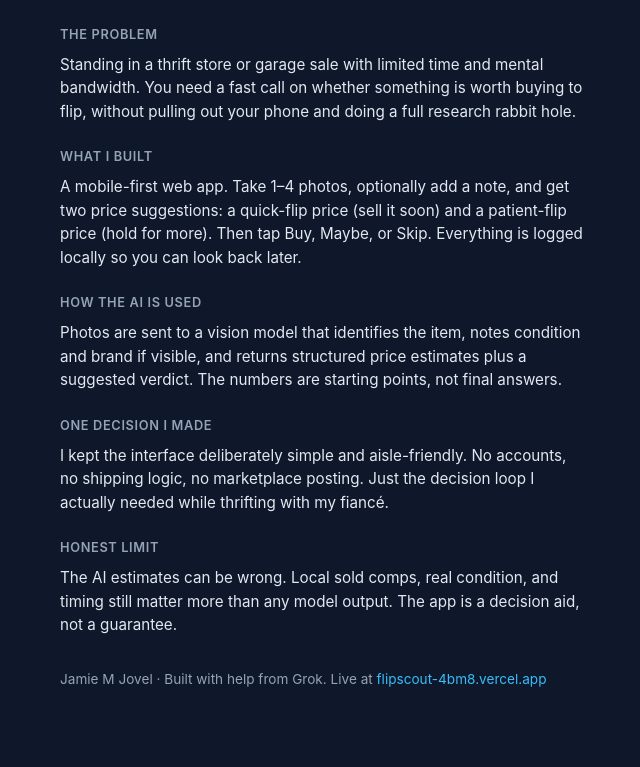
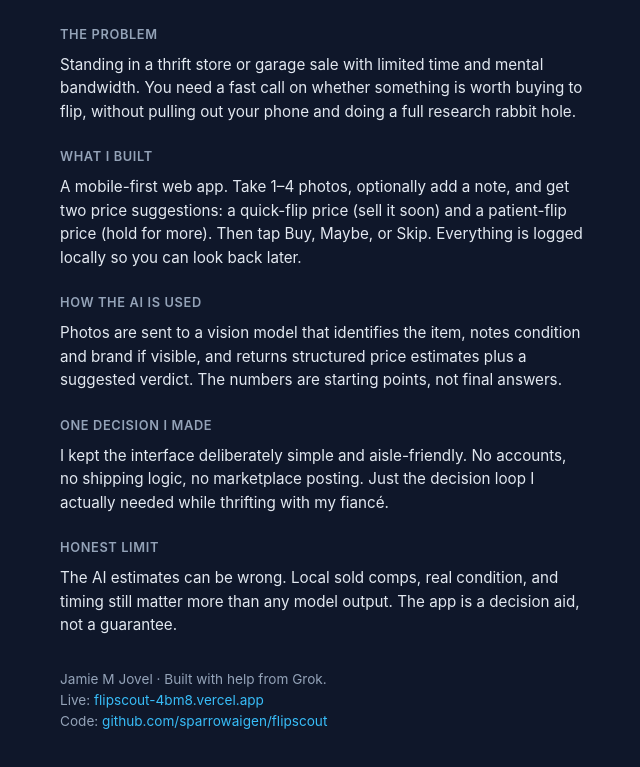
Before and after one commit to sparrowaigen/flipscout, a website: page how.html in a window 1280 px wide. Shown: the part 137-904 px from the top of the page, without its empty margins (316-956 px from the left). Before the commit the page ends 879 px from the top, so only its background shows below. Drawn offline with Linux system fonts and the light colour scheme.

Commit message:
Add GitHub repo link to How I built this page

```diff
--- a/how.html
+++ b/how.html
@@ -55,7 +55,9 @@
   <p>The AI estimates can be wrong. Local sold comps, real condition, and timing still matter more than any model output. The app is a decision aid, not a guarantee.</p>
 
   <p style="margin-top: 32px; color: var(--muted); font-size: 0.85rem;">
-    Jamie M Jovel · Built with help from Grok. Live at <a href="https://flipscout-4bm8.vercel.app">flipscout-4bm8.vercel.app</a>
+    Jamie M Jovel · Built with help from Grok.<br>
+    Live: <a href="https://flipscout-4bm8.vercel.app">flipscout-4bm8.vercel.app</a><br>
+    Code: <a href="https://github.com/sparrowaigen/flipscout">github.com/sparrowaigen/flipscout</a>
   </p>
 </body>
 </html>
```
